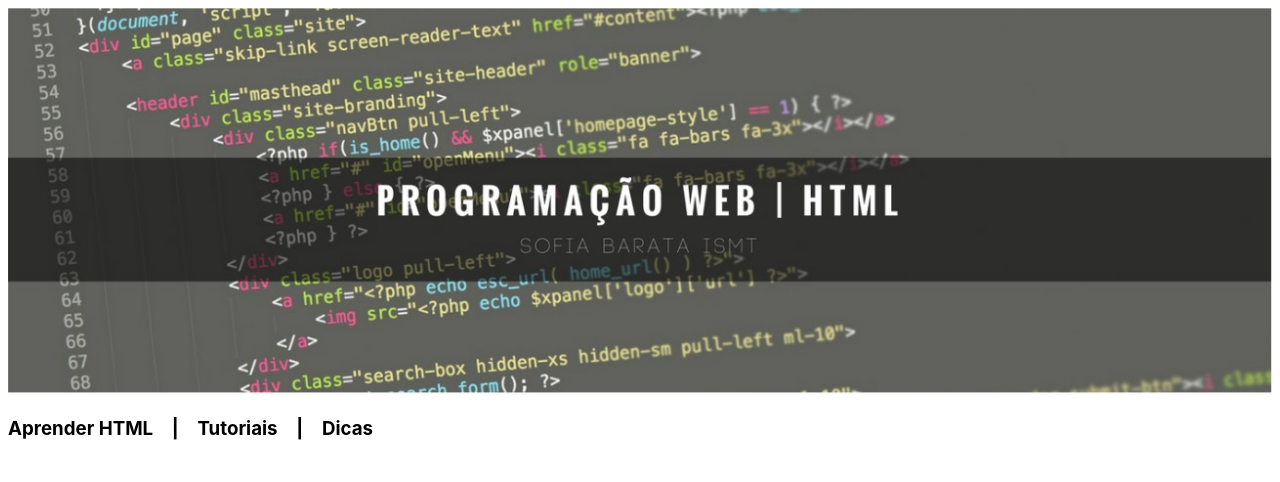
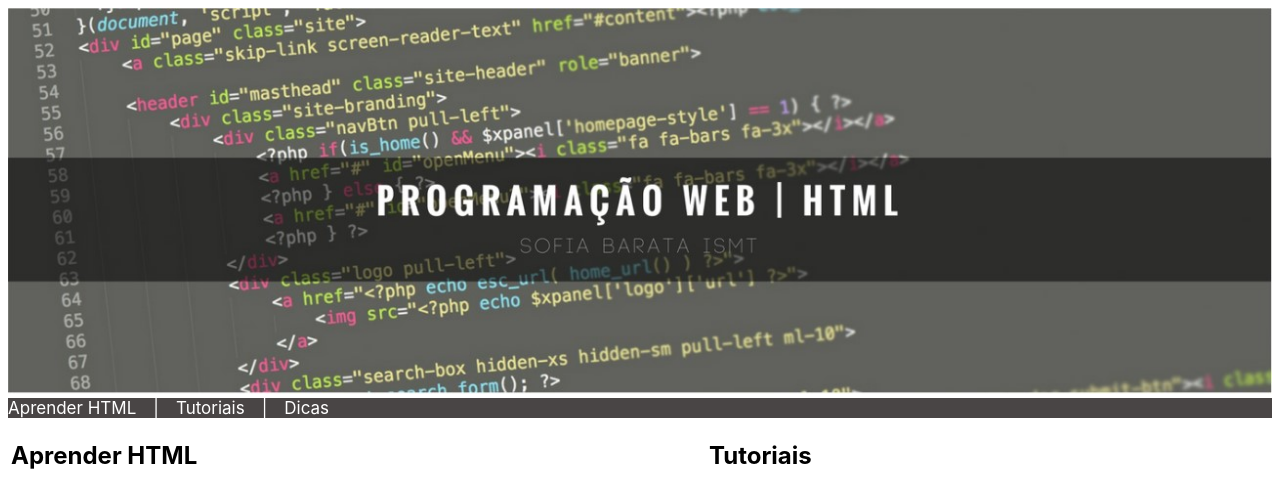
Before and after one commit to RiseGhost/porgramWEB, a PHP site: page /pratica1.html in a window 1280 px wide. Shown: the top 482 px of the page. Run offline with PHP 8.4, Linux system fonts and the light colour scheme.

Commit message:
update 0.0.3

```diff
--- a/Primeiro Site/menu.css
+++ b/Primeiro Site/menu.css
@@ -4,10 +4,17 @@
     font-family: -apple-system, BlinkMacSystemFont, 'Segoe UI', Roboto, Oxygen, Ubuntu, Cantarell, 'Open Sans', 'Helvetica Neue', sans-serif;
 }
 
+.menu{
+    background-color: rgb(73, 69, 69);
+    color: white;
+    font-size: 17px;
+}
+
 .menu ul{
     display: inline;
     list-style: none;
     text-decoration: none;
+
 }
 
 .menu li{
--- a/Primeiro Site/pratica1.html
+++ b/Primeiro Site/pratica1.html
@@ -10,9 +10,9 @@
 
         <div class = "menu">
             <ul>
-                <li><h3>Aprender HTML</h3></li>
-                <li><h3>&emsp;|&emsp;Tutoriais</h3></li>
-                <li><h3>&emsp;|&emsp;Dicas</h3></li>
+                <li>Aprender HTML</li>
+                <li>&emsp;|&emsp;Tutoriais</li>
+                <li>&emsp;|&emsp;Dicas</li>
             </ul>
         </div>
 
```
